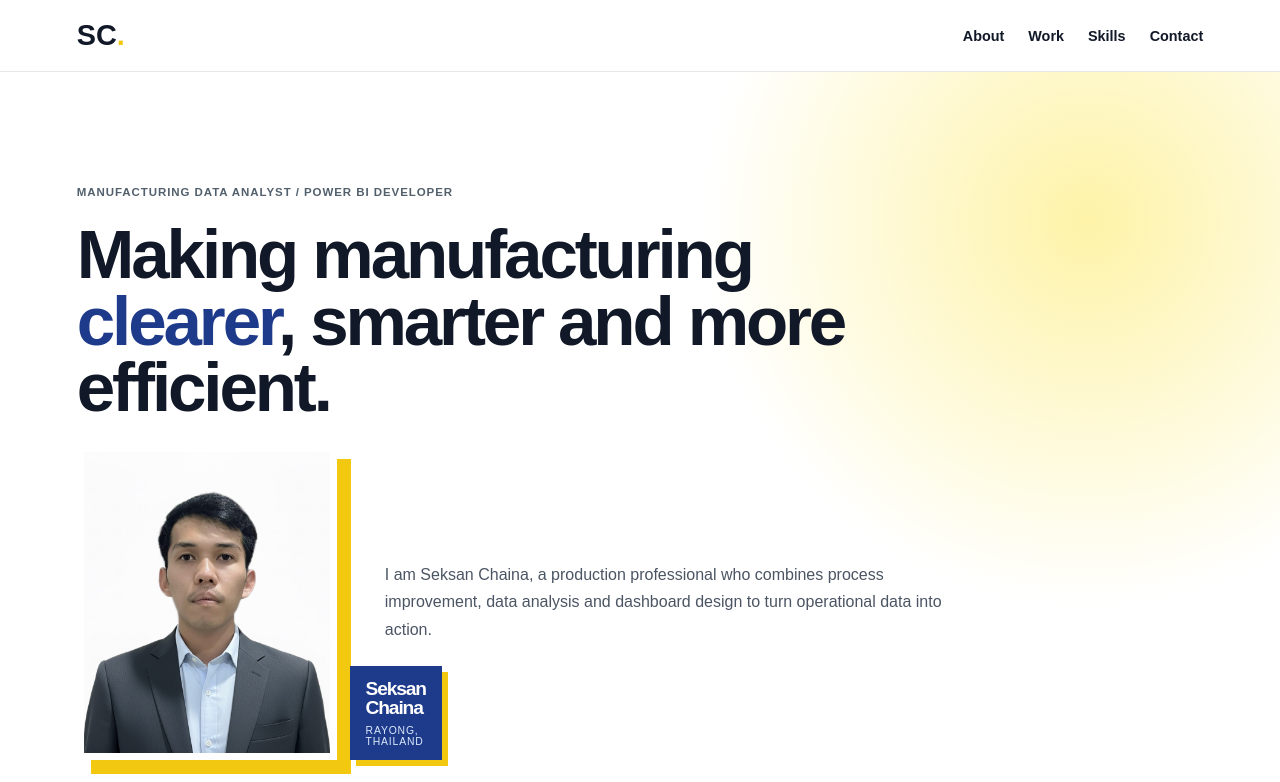
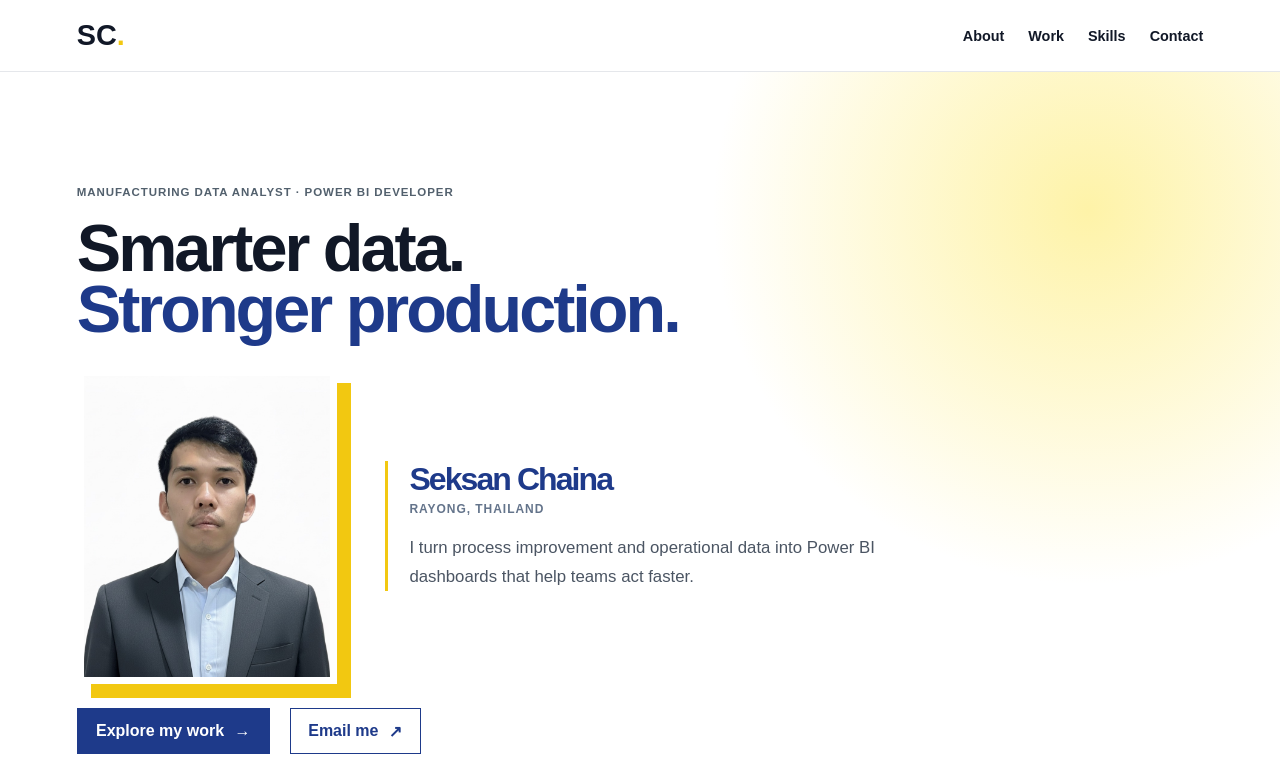
Before and after one commit to seksanchaina/seksan-portfolio, a React (Vite) app: page / in a window 1280 px wide. Shown: the top 782 px of the page. Built offline with nearby package versions, Linux system fonts and the light colour scheme.

Commit message:
Redesign hero content and calls to action

```diff
--- a/src/components/Hero.jsx
+++ b/src/components/Hero.jsx
@@ -5,22 +5,25 @@ export default function Hero() {
 
   return (
     <section className="hero" id="home">
-      <p className="eyebrow">Manufacturing data analyst / Power BI developer</p>
-      <h1>Making manufacturing <em>clearer</em>, smarter and more efficient.</h1>
+      <p className="eyebrow">Manufacturing Data Analyst · Power BI Developer</p>
+      <h1><span>Smarter data.</span><em>Stronger production.</em></h1>
+
       <div className="hero-intro">
         <figure className="profile-photo">
           <img src={profilePhoto} alt="Portrait of Seksan Chaina" />
-          <figcaption>
-            <strong>Seksan Chaina</strong>
-            <span>Rayong, Thailand</span>
-          </figcaption>
         </figure>
-        <p className="hero-copy">I am Seksan Chaina, a production professional who combines process improvement, data analysis and dashboard design to turn operational data into action.</p>
+        <div className="hero-profile-copy">
+          <p className="profile-name">Seksan Chaina</p>
+          <p className="profile-location">Rayong, Thailand</p>
+          <p className="hero-copy">I turn process improvement and operational data into Power BI dashboards that help teams act faster.</p>
+        </div>
       </div>
+
       <div className="hero-actions">
-        <a className="button primary" href="#work">View solutions ↓</a>
-        <a className="button text" href="mailto:seksan.chaina@gmail.com">Get in touch ↗</a>
+        <a className="button primary" href="#work">Explore my work <span aria-hidden="true">→</span></a>
+        <a className="button secondary" href="mailto:seksan.chaina@gmail.com">Email me <span aria-hidden="true">↗</span></a>
       </div>
+
       <div className="hero-stats">
         <div><strong>10+</strong><span>Projects</span></div>
         <div><strong>5</strong><span>Years manufacturing</span></div>
--- a/src/components/hero-name.css
+++ b/src/components/hero-name.css
@@ -1,52 +1,73 @@
 .profile-photo {
-  display: grid;
-  gap: 0.85rem;
   width: 260px;
   margin: 0;
 }
 
-.profile-photo figcaption {
-  width: 100%;
-  padding: 0.8rem 1rem;
-  background: var(--blue);
-  color: #fff;
-  box-shadow: 6px 6px 0 var(--yellow);
+.hero h1 {
+  max-width: 760px;
+  margin: 0.55rem 0 1.75rem;
+  font-size: clamp(3rem, 5.2vw, 5.35rem);
+  line-height: 0.92;
 }
 
-.profile-photo figcaption strong,
-.profile-photo figcaption span {
+.hero h1 span,
+.hero h1 em {
   display: block;
-}
-
-.profile-photo figcaption strong {
-  font-size: 1.2rem;
-  line-height: 1;
-  letter-spacing: -0.06em;
-}
-
-.profile-photo figcaption span {
-  margin-top: 0.45rem;
-  font-size: 0.65rem;
-  letter-spacing: 0.08em;
-  text-transform: uppercase;
-  color: #dbeafe;
-}
-
-.hero h1 {
-  max-width: 900px;
-  margin: 0.75rem 0 1.5rem;
-  font-size: clamp(2.7rem, 5.4vw, 5.6rem);
-  line-height: 0.96;
 }
 
 .hero-intro {
   gap: 2.25rem;
+  align-items: center;
+}
+
+.hero-profile-copy {
+  max-width: 520px;
+  padding-left: 1.35rem;
+  border-left: 3px solid var(--yellow);
+}
+
+.profile-name,
+.profile-location {
+  margin: 0;
+}
+
+.profile-name {
+  font-size: clamp(1.65rem, 2.5vw, 2.2rem);
+  font-weight: 900;
+  letter-spacing: -0.06em;
+  color: var(--blue);
+}
+
+.profile-location {
+  margin-top: 0.25rem;
+  font-size: 0.75rem;
+  font-weight: 700;
+  letter-spacing: 0.08em;
+  text-transform: uppercase;
+  color: #64748b;
+}
+
+.hero-profile-copy .hero-copy {
+  margin: 1.15rem 0 0;
+  font-size: 1.05rem;
+}
+
+.hero-actions .button {
+  display: inline-flex;
+  align-items: center;
+  gap: 0.65rem;
+}
+
+.hero-actions .secondary {
+  padding: 0.8rem 1.1rem;
+  border: 1px solid var(--blue);
+  color: var(--blue);
 }
 
 @media (max-width: 760px) {
   .hero h1 {
-    margin-bottom: 1.25rem;
-    font-size: clamp(2.45rem, 12vw, 3.35rem);
+    margin-bottom: 1.5rem;
+    font-size: clamp(2.5rem, 12.5vw, 3.3rem);
     line-height: 0.98;
   }
 
@@ -58,11 +79,11 @@
     width: 190px;
   }
 
-  .profile-photo figcaption {
-    padding: 0.6rem 0.75rem;
+  .hero-profile-copy {
+    padding-left: 1rem;
   }
 
-  .profile-photo figcaption strong {
-    font-size: 1.1rem;
+  .hero-profile-copy .hero-copy {
+    font-size: 1rem;
   }
 }
```
